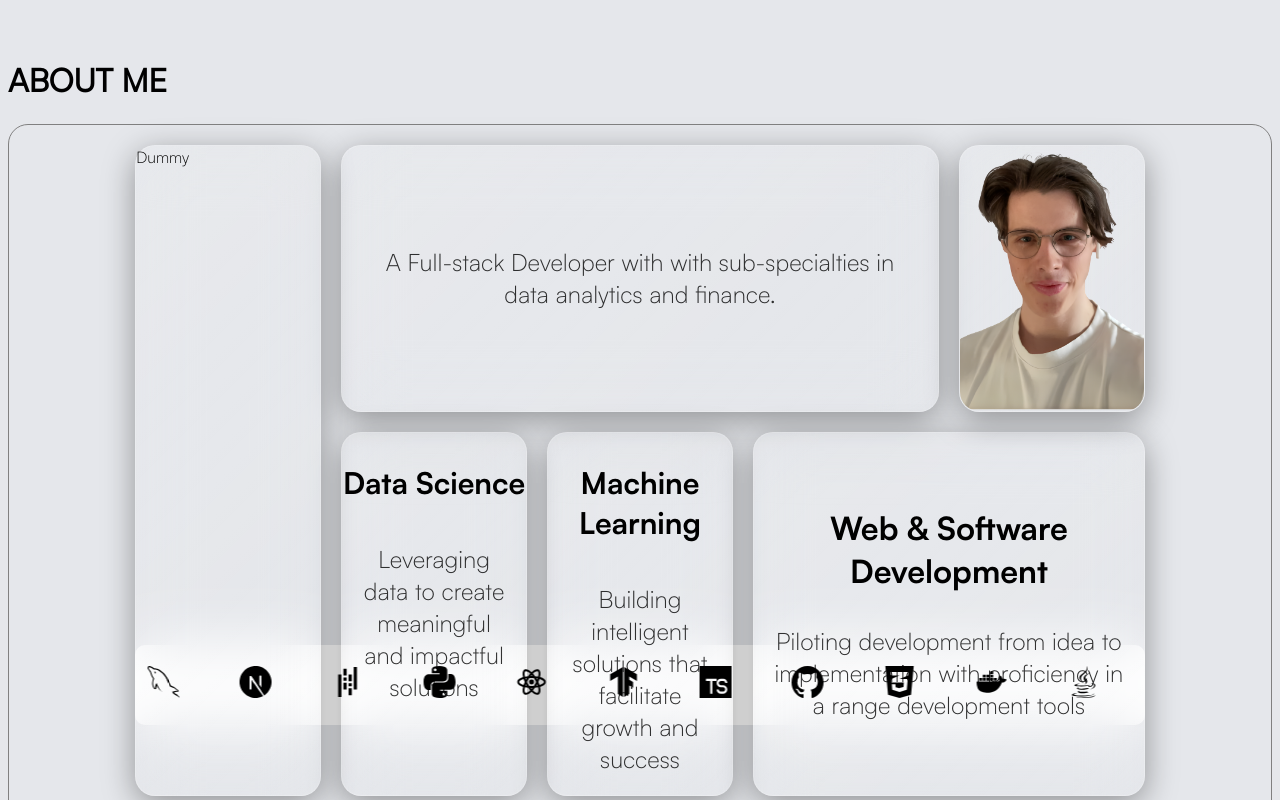
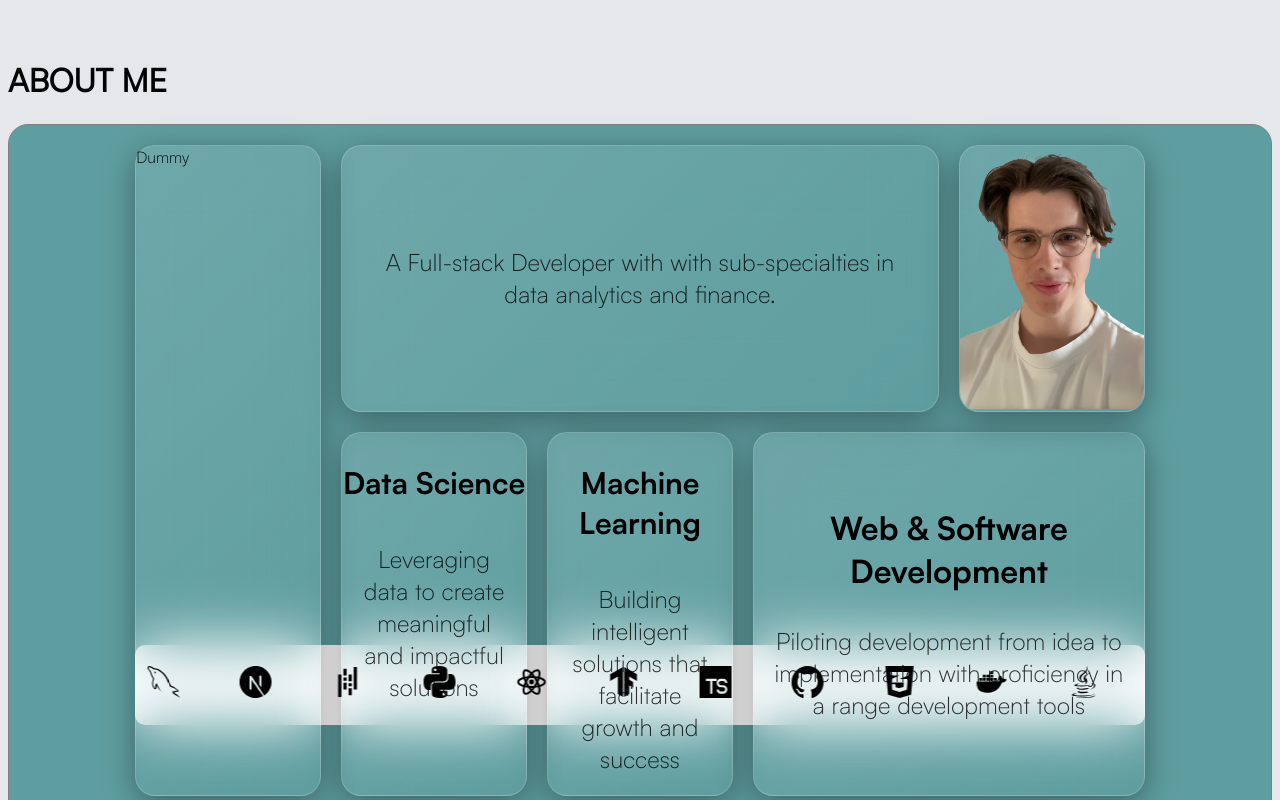
Before and after one commit to BenW2k/Portfolio, a Next.js app in the folder frontend/: page / in a window 1280 px wide. Shown: the part 740-1540 px from the top of the page. Built offline with nearby package versions, Linux system fonts and the light colour scheme.

Commit message:
+styling change

```diff
--- a/frontend/app/styles/components/about.module.css
+++ b/frontend/app/styles/components/about.module.css
@@ -35,6 +35,7 @@
   src: url("../../assets/fonts/Satoshi-LightItalic.otf") format("opentype");
 }
 .container {
+  background-color: cadetblue;
   width: auto;
   height: 120vh;
   background-color: linear-gradient(44, 44, 44);
--- a/frontend/app/styles/components/about.module.scss
+++ b/frontend/app/styles/components/about.module.scss
@@ -1,6 +1,7 @@
 @use "variables";
 
 .container {
+  background-color: cadetblue;
   width: auto;
   height: 120vh;
   background-color: linear-gradient(44, 44, 44);
```
